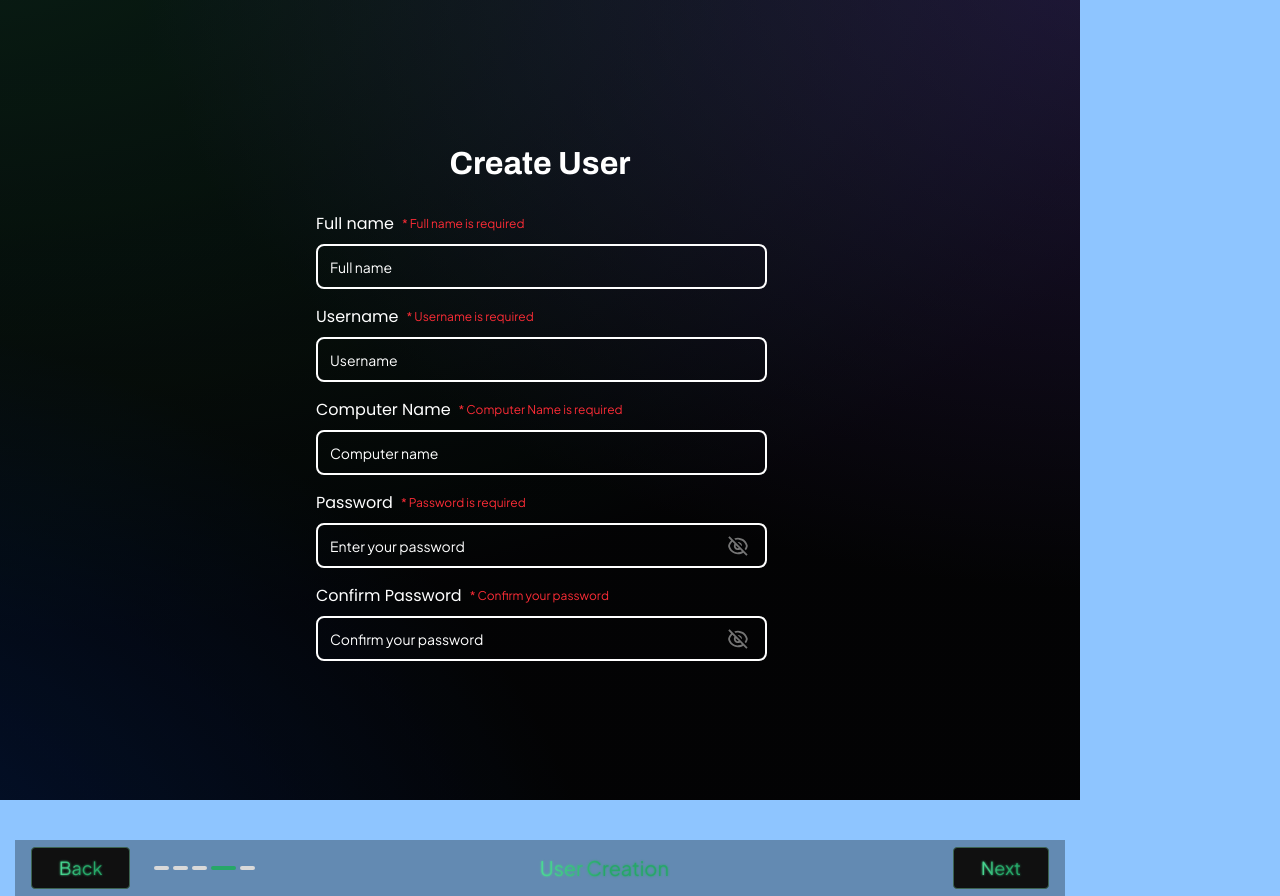
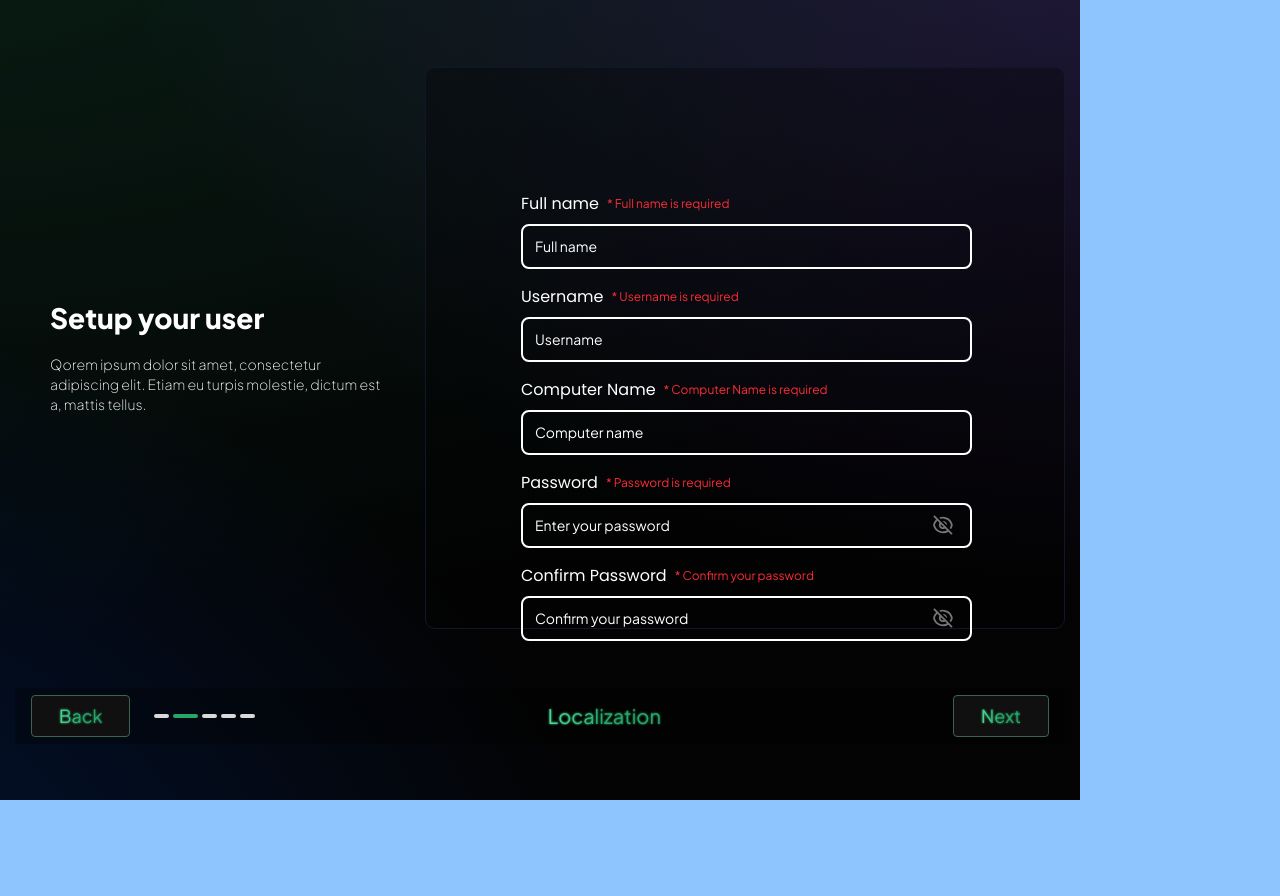
Before and after one commit to tealinuxos/tealinux-installer, a SvelteKit app: page /installation/account in a window 1280 px wide. Built offline with nearby package versions, Linux system fonts and the light colour scheme.

Commit message:
iniliasisasi user

```diff
--- a/src/routes/installation/account/+page.svelte
+++ b/src/routes/installation/account/+page.svelte
@@ -3,7 +3,9 @@
 	import { invoke } from '@tauri-apps/api/core';
 	import { getBlueprint } from '../global.js';
 	import { goto } from '$app/navigation';
-	import Navigation from "$lib/components/Navigation.svelte";
+	import Navigation from '$lib/components/Navigation.svelte';
+	import TwoSide from '$lib/components/layouts/TwoSide.svelte';
+
 
 	let fullname, username, hostname, password, confirmPassword;
 	let isAdministrator = false;
@@ -50,6 +52,21 @@
 	});
 </script>
 
+
+<TwoSide>
+	{#snippet left()}
+		<div class="mx-[35px] space-y-[15px]">
+			<h1 class="font-jakarta font-[800] text-[28px]">
+				Setup your user<br />
+							</h1>
+			<p class="font-jakarta text-sm font-[200]">
+				Qorem ipsum dolor sit amet, consectetur adipiscing elit. Etiam eu turpis molestie, dictum
+				est a, mattis tellus.
+			</p>
+		</div>
+	{/snippet}
+	{#snippet right()}
+	<div class="flex flex-col h-[562px] p-6 space-y-[15px] mb-[15px] bg-black/30 border-[0.5px] border-gray-900 rounded-[10px] font-jakarta">
 		<div class="relative w-full text-white border-white">
 			<header
 				class="flex items-center justify-center w-full gap-[10px] py-10 fixed top-0 bg-whiteTealinux z-30"
@@ -63,7 +80,6 @@
 			</header>
 			<section class="flex flex-col items-center justify-center h-screen pt-20">
 				<form class="flex flex-col h-[85dvh]">
-			<h1 class="text-center mb-6 font-archivo text-[32px] font-bold">Create User</h1>
 
 					<div class="max-w-md mx-auto mb-4">
 						<div class="flex mb-2 items-center gap-x-2">
@@ -245,11 +261,16 @@
 				</form>
 			</section>
 		</div>
+	</div>
+
+	{/snippet}
+</TwoSide>
+
 <Navigation
 	totalSteps={5}
-    currentStep={4}
-    currentTitle="User Creation"
-    prevPath="/installation/partitioning"
+	currentStep={2}
+	currentTitle="Localization"
+	prevPath="/installation"
 	nextPath="/installation/summary"
 	nextAction={handleSetAccount}
 />
```
Also changed, not shown: 1 other file (tests, documents, lock files or other folders). Lines whose indentation alone changed are shown as unchanged.
